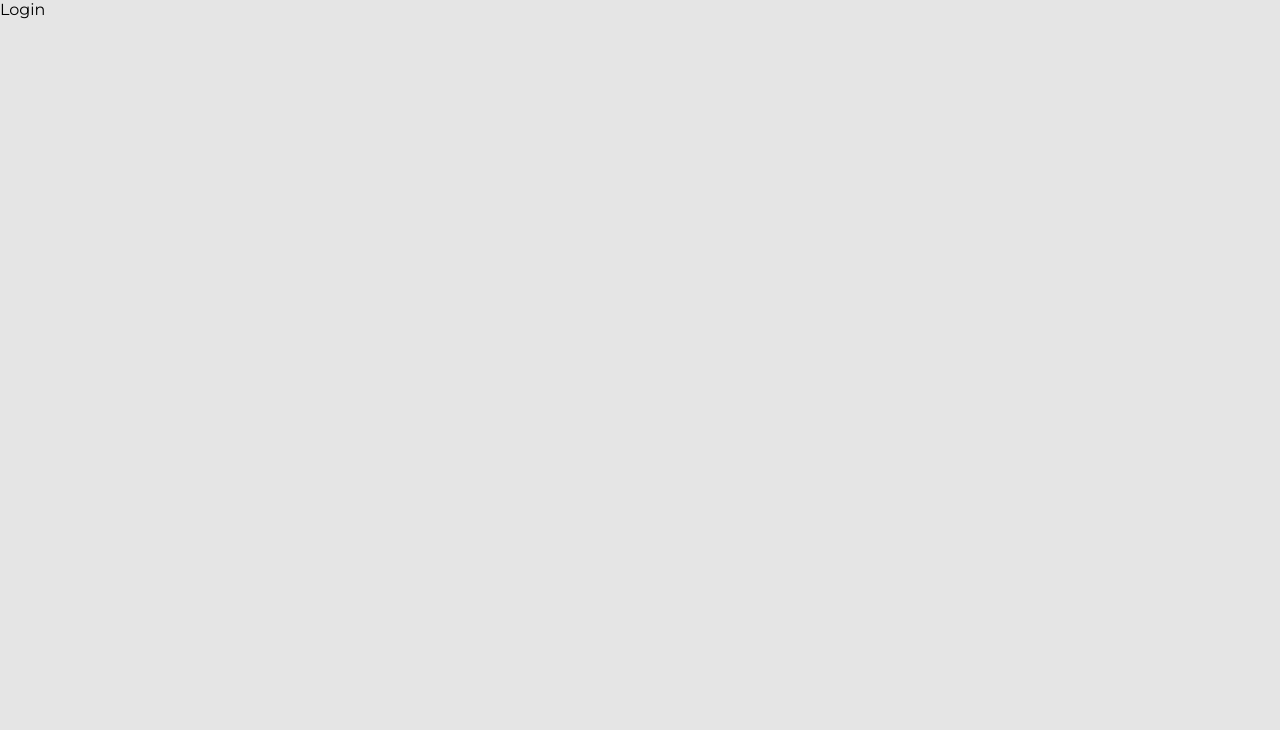
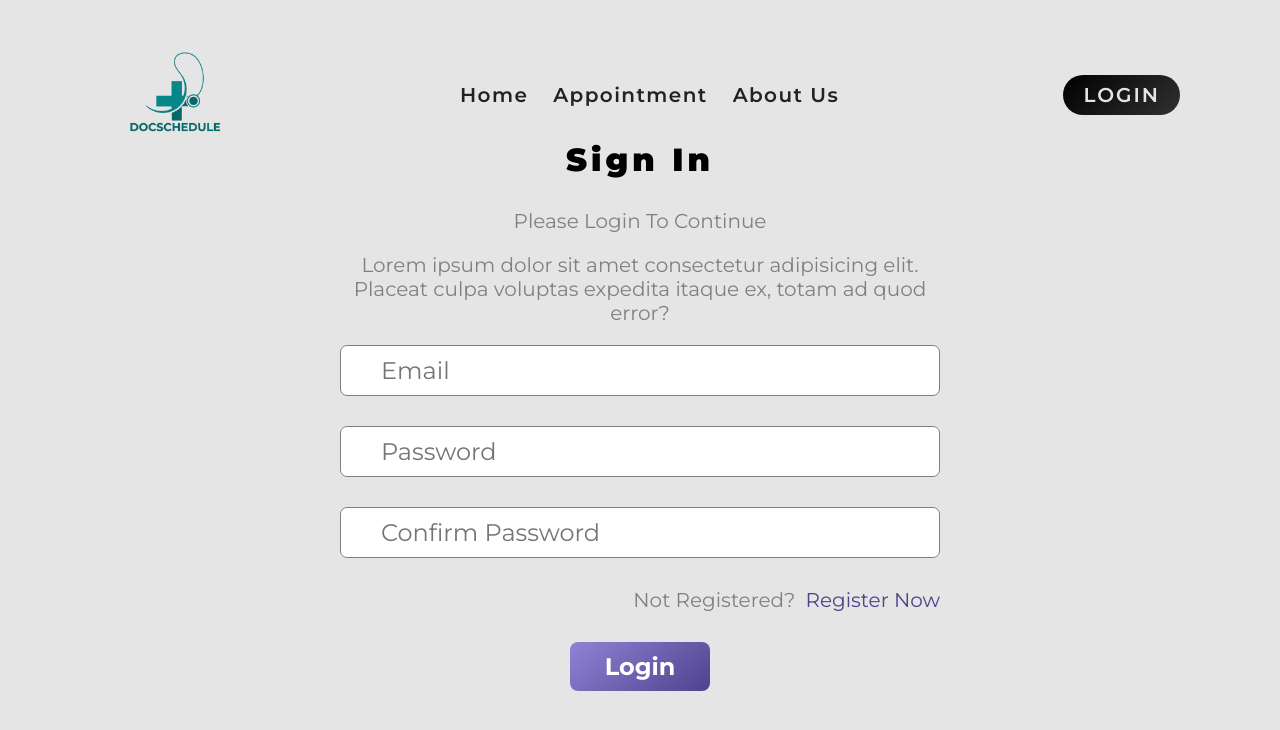
Before and after one commit to Mukul-kudegave/Dr-appointment-app, a React (Vite) app in the folder frontend/: page /login in a window 1280 px wide. Shown: the top 730 px of the page. Built offline with nearby package versions, Linux system fonts and the light colour scheme; no server answers.

Commit message:
Login page created

```diff
--- a/frontend/src/App.jsx
+++ b/frontend/src/App.jsx
@@ -1,19 +1,45 @@
-import React from 'react'
+import React, { useContext, useEffect } from 'react'
 import "./App.css"
 import {BrowserRouter as Router, Routes, Route} from "react-router-dom"
 import { ToastContainer } from 'react-toastify';
 import 'react-toastify/dist/ReactToastify.css';
 import Home from './pages/Home';
-import { Appointment } from './pages/Appointment';
-import { AboutUs } from './pages/AboutUs';
-import { Register } from './pages/Register';
-import { Login } from './pages/Login';
+import Navbar from './components/Navbar';
+import { Context } from './main';
+import axios from 'axios';
+import Login from './pages/Login';
+import Appointment from './pages/Appointment';
+import AboutUs from './pages/AboutUs';
+import Register from './pages/Register';
 
 
  const App = () => {
+  const { isAuthenticated, setIsAuthenticated, setUser } =
+    useContext(Context);
+
+  useEffect(() => {
+    const fetchUser = async () => {
+      try {
+        const response = await axios.get(
+          "http://localhost:4000/api/v1/user/patient/me",
+          {
+            withCredentials: true,
+          }
+        );
+        setIsAuthenticated(true);
+        setUser(response.data.user);
+      } catch (error) {
+        setIsAuthenticated(false);
+        setUser({});
+      }
+    };
+    fetchUser();
+  }, [isAuthenticated]);
+
   return (
       <>
       <Router>
+        <Navbar/>
         <Routes>
           <Route path='/' element={<Home/>}/>
           <Route path='/appointment' element={<Appointment/>}/>
--- a/frontend/src/main.jsx
+++ b/frontend/src/main.jsx
@@ -19,6 +19,7 @@
 
 createRoot(document.getElementById("root")).render(
   <StrictMode>
+
     <AppWrapper />
   </StrictMode>
 );
--- a/frontend/src/pages/AboutUs.jsx
+++ b/frontend/src/pages/AboutUs.jsx
@@ -1,7 +1,9 @@
 import React from 'react'
 
-export const AboutUs = () => {
+const AboutUs = () => {
   return (
     <div>AboutUs</div>
   )
 }
+
+export default AboutUs
--- a/frontend/src/pages/Appointment.jsx
+++ b/frontend/src/pages/Appointment.jsx
@@ -1,7 +1,9 @@
 import React from 'react'
 
-export const Appointment = () => {
+const Appointment = () => {
   return (
     <div>Appointment</div>
   )
 }
+
+export default Appointment
--- a/frontend/src/pages/Login.jsx
+++ b/frontend/src/pages/Login.jsx
@@ -1,7 +1,99 @@
-import React from 'react'
+import axios from "axios";
+import React, { useContext, useState } from "react";
+import {toast} from "react-toastify";
+import { Context } from "../main";
+import { Link, useNavigate, Navigate } from "react-router-dom";
+// import { ToastContainer } from 'react-toastify';
+// import 'react-toastify/dist/ReactToastify.css';
 
-export const Login = () => {
+const Login = () => {
+  const { isAuthenticated, setIsAuthenticated } = useContext(Context);
+
+  const [email, setEmail] = useState("");
+  const [password, setPassword] = useState("");
+  const [confirmPassword, setConfirmPassword] = useState("");
+
+  const navigateTo = useNavigate();
+
+  const handleLogin = async (e) => {
+    e.preventDefault();
+    try {
+      await axios
+        .post(
+          "http://localhost:4000/api/v1/user/login",
+          { email, password, confirmPassword, role: "Patient" },
+          {
+            withCredentials: true,
+            headers: { "Content-Type": "application/json" },
+          }
+        )
+        .then((res) => {
+          toast.success(res.data.message);
+          setIsAuthenticated(true);
+          navigateTo("/");
+          setEmail("");
+          setPassword("");
+          setConfirmPassword("");
+        });
+    } catch (error) {
+      toast.error(error.response.data.message);
+    }
+  };
+
+  if (isAuthenticated) {
+    return <Navigate to={"/"} />;
+  }
+
   return (
-    <div>Login</div>
-  )
-}
+    <>
+      <div className="container form-component login-form">
+        <h2>Sign In</h2>
+        <p>Please Login To Continue</p>
+        <p>
+          Lorem ipsum dolor sit amet consectetur adipisicing elit. Placeat culpa
+          voluptas expedita itaque ex, totam ad quod error?
+        </p>
+        <form onSubmit={handleLogin}>
+          <input
+            type="text"
+            placeholder="Email"
+            value={email}
+            onChange={(e) => setEmail(e.target.value)}
+          />
+          <input
+            type="password"
+            placeholder="Password"
+            value={password}
+            onChange={(e) => setPassword(e.target.value)}
+          />
+          <input
+            type="password"
+            placeholder="Confirm Password"
+            value={confirmPassword}
+            onChange={(e) => setConfirmPassword(e.target.value)}
+          />
+          <div
+            style={{
+              gap: "10px",
+              justifyContent: "flex-end",
+              flexDirection: "row",
+            }}
+          >
+            <p style={{ marginBottom: 0 }}>Not Registered?</p>
+            <Link
+              to={"/register"}
+              style={{ textDecoration: "none", color: "#271776ca" }}
+            >
+              Register Now
+            </Link>
+          </div>
+          <div style={{ justifyContent: "center", alignItems: "center" }}>
+            <button type="submit">Login</button>
+          </div>
+        </form>
+      </div>
+    </>
+  );
+};
+
+export default Login;
--- a/frontend/src/pages/Register.jsx
+++ b/frontend/src/pages/Register.jsx
@@ -1,7 +1,9 @@
 import React from 'react'
 
-export const Register = () => {
+const Register = () => {
   return (
     <div>Register</div>
   )
 }
+
+export default Register
```
Also changed, not shown: 1 other file (tests, documents, lock files or other folders).
